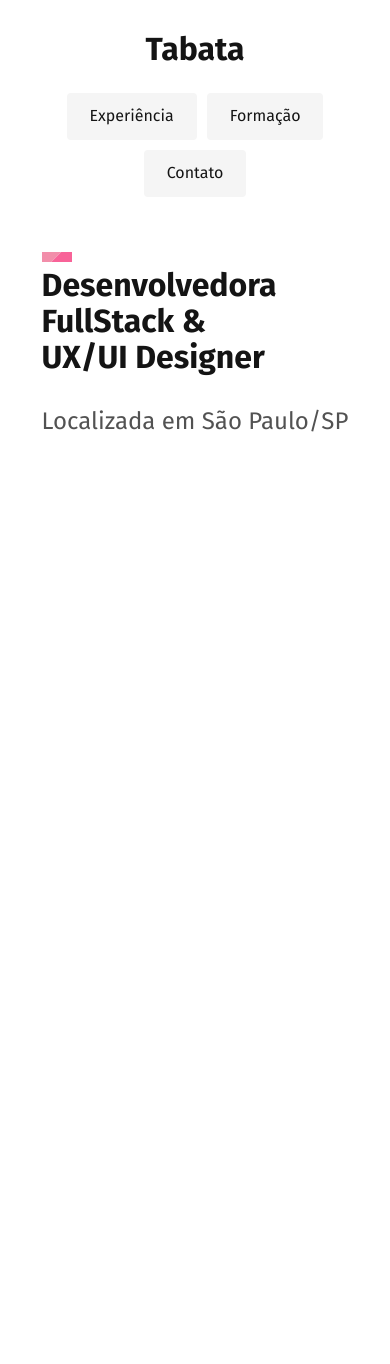
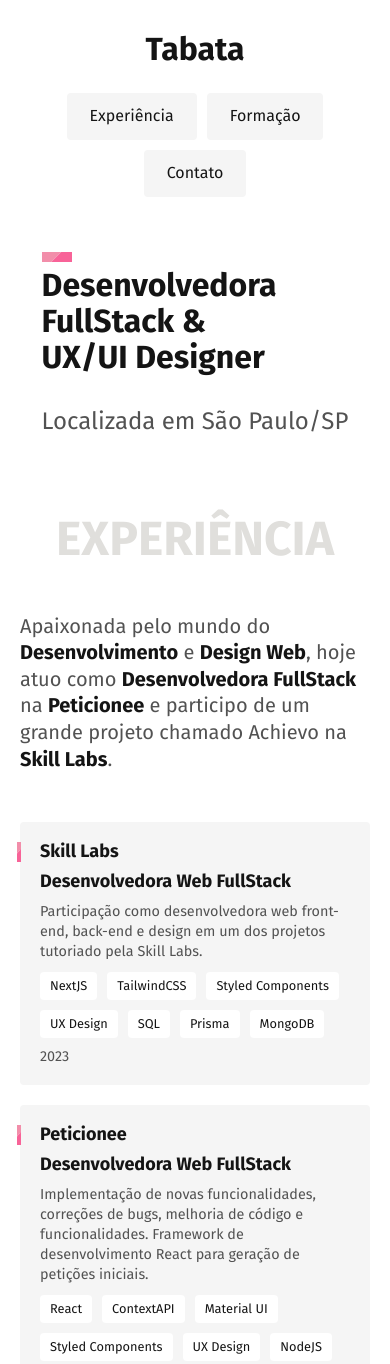
Before and after one commit to TabataSouto/portfolio-origamid, a plain HTML site: page index.html in a window 390 px wide. Shown: the top 1364 px of the page. Before the commit the page ends 844 px from the top, so only its background shows below. Drawn offline with Linux system fonts and the light colour scheme.

```diff
--- /dev/null
+++ b/css/experience.css
@@ -0,0 +1,109 @@
+.experience {
+  max-width: 1200px;
+  padding: 40px 20px;
+  margin: 0 auto;
+  display: grid;
+  grid-template-columns: 1fr 2fr;
+  gap: 100px;
+}
+
+.subtitle {
+  color: #E0DFDC;
+}
+
+.experience-text {
+  font-size: 1.4rem;
+  line-height: 1.33;
+  color: #525252;
+  max-width: 40ch;
+  margin-bottom: 3.75rem;
+}
+
+.company {
+  display: grid;
+  grid-template-columns: 1.8fr 1fr;
+  justify-content: center;
+  gap: 10px 20px;
+  background: #f5f5f5;
+  margin-bottom: 20px;
+  padding: 20px;
+  border-radius: 4px;
+  position: relative;
+}
+
+.company::before {
+  content: '';
+  width: 4px;
+  height: 20px;
+  display: block;
+  background: url('../img/detail.svg') no-repeat center;
+  position: absolute;
+  top: 20px;
+  left: -3px;
+}
+
+.company-year, .company-text  {
+  font-size: 0.9rem;
+  color: #525252;
+}
+
+.company-year {
+  position: absolute;
+  top: 20px;
+  left: -70px;
+  width: 50px;
+  text-align: right;
+}
+
+.company-title {
+  font-size: 1.125rem;
+  line-height: 1.1;
+  font-weight: bold;
+}
+
+.company-text {
+  line-height: 1.4;
+  max-width: 50ch;
+}
+
+.company-skills {
+  display: flex;
+  flex-wrap: wrap;
+  align-content: start;
+  gap: 10px;
+  font-size: 0.8rem
+}
+
+.company-skills li {
+  background: #fff;
+  padding: 5px 10px;
+  border-radius: 4px;
+  line-height: 1.4;
+}
+
+@media (max-width: 800px ) {
+  .experience {
+    grid-template-columns: 1fr;
+    justify-content: center;
+    gap: 0px;
+  }
+
+  .experience-text {
+    font-size: 1.25rem;
+    padding: 50px 0;
+    margin: auto;
+  }
+
+  .company-year {
+    position: initial;
+    order: 1;
+    width: initial;
+    text-align: left;
+  }
+}
+
+@media (max-width: 400px) {
+  .company {
+    grid-template-columns: 1fr;
+  }
+}
--- a/css/global.css
+++ b/css/global.css
@@ -3,6 +3,7 @@
   padding: 0px;
   font-family: "Fira Sans", Arial, sans-serif;
   color: #141414;
+  scroll-behavior: smooth;
 }
 
 ul {
@@ -17,3 +18,19 @@ img {
   max-width: 100%;
   display: block;
 }
+
+.subtitle {
+  line-height: 1;
+  font-size: 8rem;
+  word-break: break-all;
+  text-transform: uppercase;
+  max-width: 4ch;
+}
+
+@media (max-width: 800px) {
+  .subtitle {
+    font-size: 3rem;
+    max-width: 100%;
+    text-align: center;
+  }
+}
--- a/css/introduction.css
+++ b/css/introduction.css
@@ -9,7 +9,7 @@
 }
 
 .introduction h1 {
-  font-size: 4.6rem;
+  font-size: 4.5rem;
   line-height: 1.125;
   margin-bottom: 2rem;
   position: relative;
--- a/css/style.css
+++ b/css/style.css
@@ -1,4 +1,5 @@
+@import url('https://fonts.googleapis.com/css2?family=Fira+Sans:ital,wght@0,100;0,200;0,300;0,400;0,500;0,600;0,700;0,800;0,900;1,100;1,200;1,300;1,400;1,500;1,600;1,700;1,800;1,900&display=swap');
 @import 'global.css';
 @import 'header.css';
 @import 'introduction.css';
-@import url('https://fonts.googleapis.com/css2?family=Fira+Sans:ital,wght@0,100;0,200;0,300;0,400;0,500;0,600;0,700;0,800;0,900;1,100;1,200;1,300;1,400;1,500;1,600;1,700;1,800;1,900&display=swap');
+@import 'experience.css';
--- a/index.html
+++ b/index.html
@@ -24,51 +24,68 @@
   <main class="introduction">
     <img src="img/avatar.svg" alt="Foto Tabata">
     <div>
-      <!-- <img src="img/detail.svg" alt=""> -->
       <h1>Desenvolvedora<br> FullStack &<br> UX/UI Designer</h1>
       <p>Localizada em São Paulo/SP</p>
     </div>
   </main>
 
-  <!-- <section id="experiencia" class="experience">
+  <section id="experiencia" aria-label="Experiência" class="experience">
     <h2 class="subtitle">Experiência</h2>
-    <article class="description">
-      <p>
-        Apaixonada pelo mundo do Desenvolvimento e Design Web,
-        hoje atuo como Desenvolvedora FullStack na Peticionee e
-        participo de um grande projeto chamado Achievo na Skill Labs.
+    <div>
+      <p class="experience-text">
+        Apaixonada pelo mundo do <strong>Desenvolvimento</strong> e <strong>Design Web</strong>,
+        hoje atuo como <strong>Desenvolvedora FullStack</strong> na <strong>Peticionee</strong> e
+        participo de um grande projeto chamado Achievo na <strong>Skill Labs</strong>.
       </p>
-      <div class="experience-items">
-        <div class="card">
-          <p>ANO</p>
-          <h3>EMPRESA</h3>
-          <h3>CARGO</h3>
-          <p>DESCRICAO</p>
-          <div>
-            <p>TECNOLOGIA</p>
-          </div>
-        </div>
-        <div class="card">
-          <p>ANO</p>
-          <h3>EMPRESA</h3>
-          <h3>CARGO</h3>
-          <p>DESCRICAO</p>
-          <div>
-            <p>TECNOLOGIA</p>
-          </div>
-        </div>
-        <div class="card">
-          <p>ANO</p>
-          <h3>EMPRESA</h3>
-          <h3>CARGO</h3>
-          <p>DESCRICAO</p>
-          <div>
-            <p>TECNOLOGIA</p>
-          </div>
-        </div>
+      <div class="company">
+        <span class="company-year">2023</span>
+        <h3 class="company-title">Skill Labs</h3>
+        <span class="company-title">Desenvolvedora Web FullStack</span>
+        <p class="company-text">Participação como desenvolvedora web front-end, back-end e design
+          em um dos projetos tutoriado pela Skill Labs.</p>
+        <ul class="company-skills">
+          <li>NextJS</li>
+          <li>TailwindCSS</li>
+          <li>Styled Components</li>
+          <li>UX Design</li>
+          <li>SQL</li>
+          <li>Prisma</li>
+          <li>MongoDB</li>
+        </ul>
       </div>
-    </article>
-  </section> -->
+      <div class="company">
+        <span class="company-year">2023</span>
+        <h3 class="company-title">Peticionee</h3>
+        <span class="company-title">Desenvolvedora Web FullStack</span>
+        <p class="company-text">Implementação de novas funcionalidades, correções de bugs, melhoria
+          de código e funcionalidades. Framework de desenvolvimento React para
+          geração de petições iniciais.</p>
+        <ul class="company-skills">
+          <li>React</li>
+          <li>ContextAPI</li>
+          <li>Material UI</li>
+          <li>Styled Components</li>
+          <li>UX Design</li>
+          <li>NodeJS</li>
+          <li>MongoDB</li>
+      </div>
+      <div class="company">
+        <span class="company-year">2022-23</span>
+        <h3 class="company-title">XP Inc.</h3>
+        <span class="company-title">Engenheira de software</span>
+        <p class="company-text">Implementação de novas funcionalidades, correções de bugs, melhoria
+          de código e funcionalidades, code review em aplicações micro front-end,
+          utilização framework de desenvolvimento Angular na área de Cadastro PJ.
+        </p>
+        <ul class="company-skills">
+          <li>TypeScript</li>
+          <li>AngularJS</li>
+          <li>Jasmine</li>
+        </ul>
+      </div>
+    </div>
+    </div>
+  </section>
 </body>
 
 </html>
```
